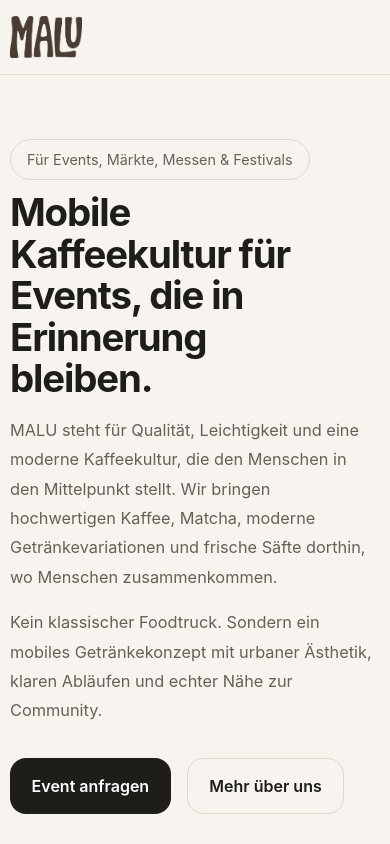
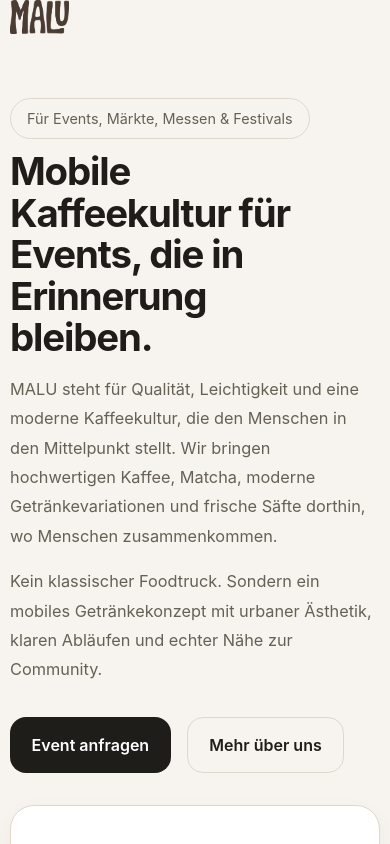
Before and after one commit to malu-website/malu-website, a React (Vite) app: page / in a window 390 px wide. Shown: the top 844 px of the page. Built offline with nearby package versions, Linux system fonts and the light colour scheme.

Commit message:
Update index.css

```diff
--- a/index.css
+++ b/index.css
@@ -53,6 +53,7 @@
 
 .site-header {
   position: static;
+}
   top: 0;
   z-index: 20;
   background: rgba(247, 244, 239, 0.92);
@@ -358,7 +359,7 @@
     padding: 1.25rem;
   }
 .logo {
-  height: 42px;
+  height: 34px;
   width: auto;
   display: block;
 }
```
